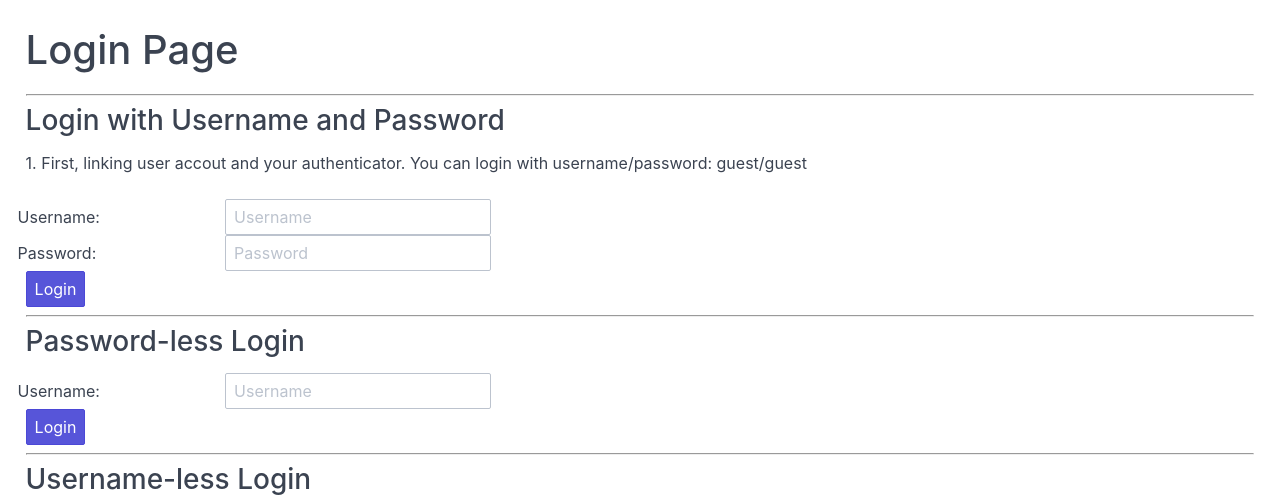
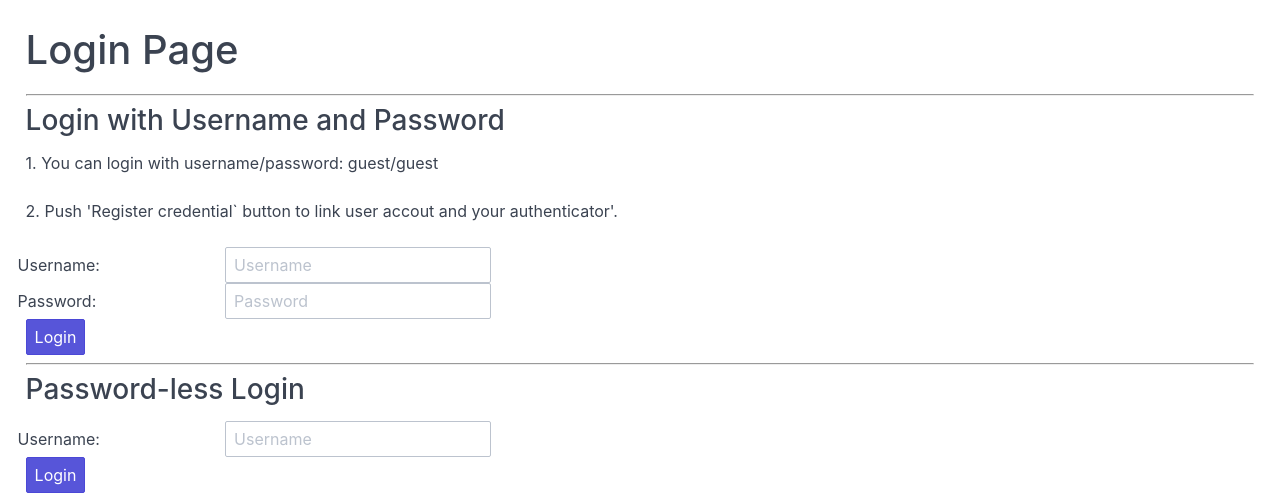
Before and after one commit to osstech-jp/fido2-ldap-demo, a Flask app: page / in a window 1280 px wide. Shown: the top 495 px of the page. Run offline with Flask 2, Linux system fonts and the light colour scheme.

Commit message:
add instruction

```diff
--- a/rp/app/templates/login.html
+++ b/rp/app/templates/login.html
@@ -12,7 +12,8 @@
     <h1>Login Page</h1>
     <hr />
     <h3>Login with Username and Password</h3>
-    <p>1. First, linking user accout and your authenticator. You can login with username/password: guest/guest</p>
+    <p>1. You can login with username/password: guest/guest</p>
+    <p>2. Push 'Register credential` button to link user accout and your authenticator'.</p>
     <form method="POST" action="{{ url_for('login_with_password') }}">
       <div class="columns col-oneline">
         <div class="col-2">
```
